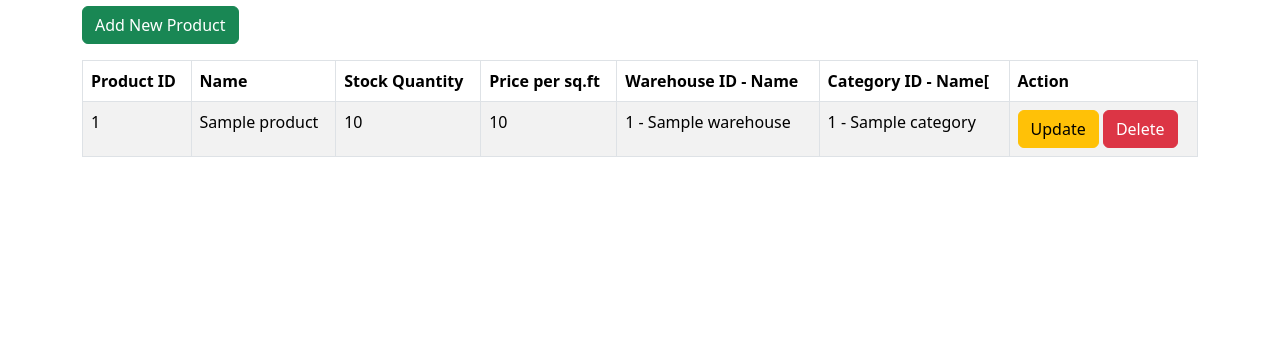
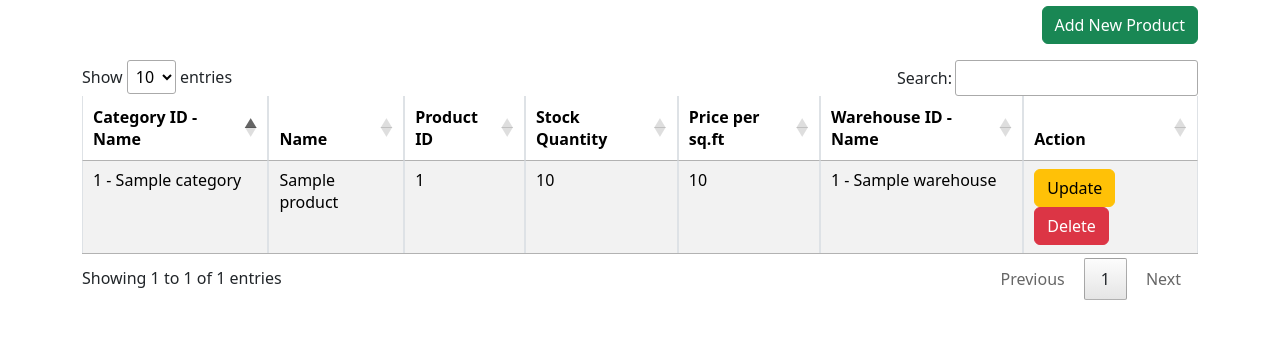
Before and after one commit to quixel200/billing_management, a PHP site: page /warehouse_stock/warehouse.php in a window 1280 px wide. Shown: the part 74-413 px from the top of the page. Run offline with PHP 8.4, Linux system fonts and the light colour scheme; tables that the repository leaves empty or names only in its code hold one stand-in row (values such as "Sample post"); some libraries are stand-ins or nearby versions.

Commit message:
updated warehouse

```diff
--- a/warehouse_stock/warehouse.php
+++ b/warehouse_stock/warehouse.php
@@ -1,32 +1,6 @@
 <?php
-include '../master/config.php';
-
-// Fetch products from the database
-$query = "SELECT
-    p.warehouse_id,
-    p.category_id,
-    c.name AS category_name,
-    w.name AS warehouse_name,
-    p.product_id,
-    p.name AS product_name,
-    p.quantity,
-    p.price
-FROM
-    products p
-JOIN
-    warehouse w ON w.warehouse_id = p.warehouse_id
-JOIN
-    category c ON c.category_id = p.category_id;
-";
-$result = mysqli_query($connection, $query);
-
-if (!$result) {
-    die("Database query failed: " . mysqli_error($connection));
-}
+include 'warehouse_backend.php';
 ?>
-
-<!DOCTYPE html>
-<html lang="en">
 
 <head>
     <meta charset="UTF-8">
@@ -35,7 +9,15 @@ if (!$result) {
     <!-- Include Bootstrap 5.3.3 CSS -->
     <link href="https://cdn.jsdelivr.net/npm/bootstrap@5.3.3/dist/css/bootstrap.min.css" rel="stylesheet">
     <script src="https://cdn.jsdelivr.net/npm/bootstrap@5.3.3/dist/js/bootstrap.bundle.min.js"></script>
-    <script src="scripts/warehouse.js" defer></script>
+
+    <!-- DataTables CSS -->
+    <link rel="stylesheet" href="https://cdn.datatables.net/1.13.4/css/jquery.dataTables.min.css">
+
+    <!-- jQuery (required by DataTables) -->
+    <script src="https://code.jquery.com/jquery-3.6.4.min.js"></script>
+
+    <!-- DataTables JS -->
+    <script src="https://cdn.datatables.net/1.13.4/js/jquery.dataTables.min.js"></script>
 </head>
 
 <body>
@@ -46,7 +28,9 @@ if (!$result) {
 
         <!-- Product List -->
         <section class="product-list">
-            <button class="btn btn-success mb-3" onclick="showAddForm()">Add New Product</button>
+            <button class="btn btn-success mb-3 float-end" onclick="showAddForm()">Add New Product</button>
+
+
 
             <!-- Modal: Add New Product -->
             <div class="modal fade" id="addProductModal" tabindex="-1" aria-labelledby="addProductModalLabel"
@@ -75,13 +59,31 @@ if (!$result) {
                                 </div>
 
                                 <div class="mb-3">
-                                    <label for="warehouseId" class="form-label">Warehouse ID</label>
-                                    <input type="number" id="warehouseId" class="form-control" required>
+                                    <label for="warehouseId" class="form-label">Warehouse</label>
+                                    <select id="warehouseId" class="form-control" required>
+                                        <option value="">Select Warehouse</option>
+                                        <?php
+                                        foreach ($categories as $category) {
+                                            $id = htmlspecialchars($category['id'], ENT_QUOTES, 'UTF-8');
+                                            $name = htmlspecialchars($category['category_name'], ENT_QUOTES, 'UTF-8');
+                                            echo "<option value='{$id}'>{$id} - {$name}</option>";
+                                        }
+                                        ?>
+                                    </select>
                                 </div>
 
                                 <div class="mb-3">
-                                    <label for="categoryId" class="form-label">Category ID</label>
-                                    <input type="number" id="categoryId" class="form-control" required>
+                                    <label for="categoryId" class="form-label">Category</label>
+                                    <select id="categoryId" class="form-control" required>
+                                        <option value="">Select Category</option>
+                                        <?php
+                                        foreach ($warehouses as $warehouse) {
+                                            $id = htmlspecialchars($warehouse['id'], ENT_QUOTES, 'UTF-8');
+                                            $name = htmlspecialchars($warehouse['warehouse_name'], ENT_QUOTES, 'UTF-8');
+                                            echo "<option value='{$id}'>{$id} - {$name}</option>";
+                                        }
+                                        ?>
+                                    </select>
                                 </div>
                             </form>
                         </div>
@@ -94,15 +96,16 @@ if (!$result) {
             </div>
 
 
+
             <table class="table table-bordered table-striped" id="productTable">
                 <thead>
                     <tr>
+                        <th>Category ID - Name</th>
+                        <th>Name</th>
                         <th>Product ID</th>
-                        <th>Name</th>
                         <th>Stock Quantity</th>
                         <th>Price per sq.ft</th>
                         <th>Warehouse ID - Name</th>
-                        <th>Category ID - Name[</th>
                         <th>Action</th>
                     </tr>
                 </thead>
@@ -110,14 +113,14 @@ if (!$result) {
                     <?php
                     while ($product = mysqli_fetch_assoc($result)) {
                         echo "<tr data-id='" . $product['product_id'] . "'>";
+                        echo "<td>" . $product['warehouse_id'] . " - " . $product['category_name'] . "</td>";
+                        echo "<td>" . $product['product_name'] . "</td>";
                         echo "<td>" . $product['product_id'] . "</td>";
-                        echo "<td>" . $product['product_name'] . "</td>";
                         echo "<td>" . $product['quantity'] . "</td>";
                         echo "<td>" . $product['price'] . "</td>";
                         echo "<td>" . $product['warehouse_id'] . " - " . $product['warehouse_name'] . "</td>";
-                        echo "<td>" . $product['warehouse_id'] . " - " . $product['category_name'] . "</td>";
                         echo "<td><button class='btn btn-warning' onclick='openEditModal(" . $product['product_id'] . ")'>Update</button>
-                                      <button class='btn btn-danger' onclick='deleteProduct(" . $product['product_id'] . ")'>Delete</button></td>";
+                              <button class='btn btn-danger' onclick='deleteProduct(" . $product['product_id'] . ")'>Delete</button></td>";
                         echo "</tr>";
                     }
                     ?>
@@ -160,6 +163,18 @@ if (!$result) {
     </div>
 
     <script>
+
+        $(document).ready(function () {
+            $('#productTable').DataTable({
+                paging: true,
+                searching: true,
+                ordering: true,
+                info: true,
+                lengthMenu: [5, 10, 25, 50],
+                pageLength: 10
+            });
+        });
+
         // Open edit modal and populate fields
         function openEditModal(productId) {
             var modal = new bootstrap.Modal(document.getElementById('editModal'));
```
Also changed, not shown: warehouse_stock/warehouse_backend.php (added, +54 -0 lines).
